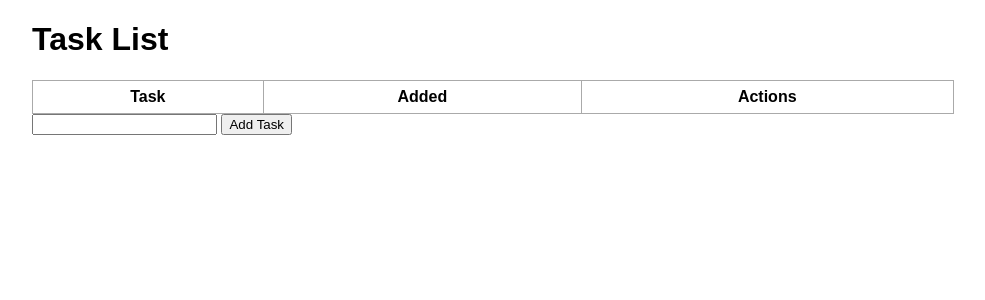
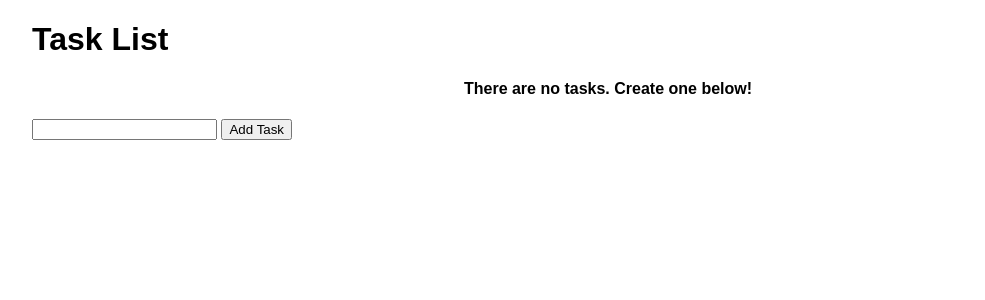
Before and after one commit to habvi/todo_app_flask_practice, a Flask app: page / in a window 1280 px wide. Shown: the top 300 px of the page, without its empty margins (32-1017 px from the left). Run offline with Flask 2, Linux system fonts and the light colour scheme; data that the repository does not hold is empty.

Commit message:
add: if no tasks

```diff
--- a/static/css/main.css
+++ b/static/css/main.css
@@ -1,6 +1,10 @@
 body {
     margin: 0 5%;
     font-family: sans-serif;
+}
+
+h4 {
+    text-align: center;
 }
 
 .content {
--- a/templates/index.html
+++ b/templates/index.html
@@ -7,6 +7,10 @@
 {% block body %}
 <div class="'content">
     <h1>Task List</h1>
+
+    {% if tasks | length < 1 %}
+    <h4>There are no tasks. Create one below!</h4>
+    {% else %}
 
     <table>
         <tr>
@@ -26,6 +30,7 @@
             </tr>
         {% endfor %}
     </table>
+    {% endif %}
 
     <form action="/" method="POST">
         <input type="text" name="content" id=""content>
```
